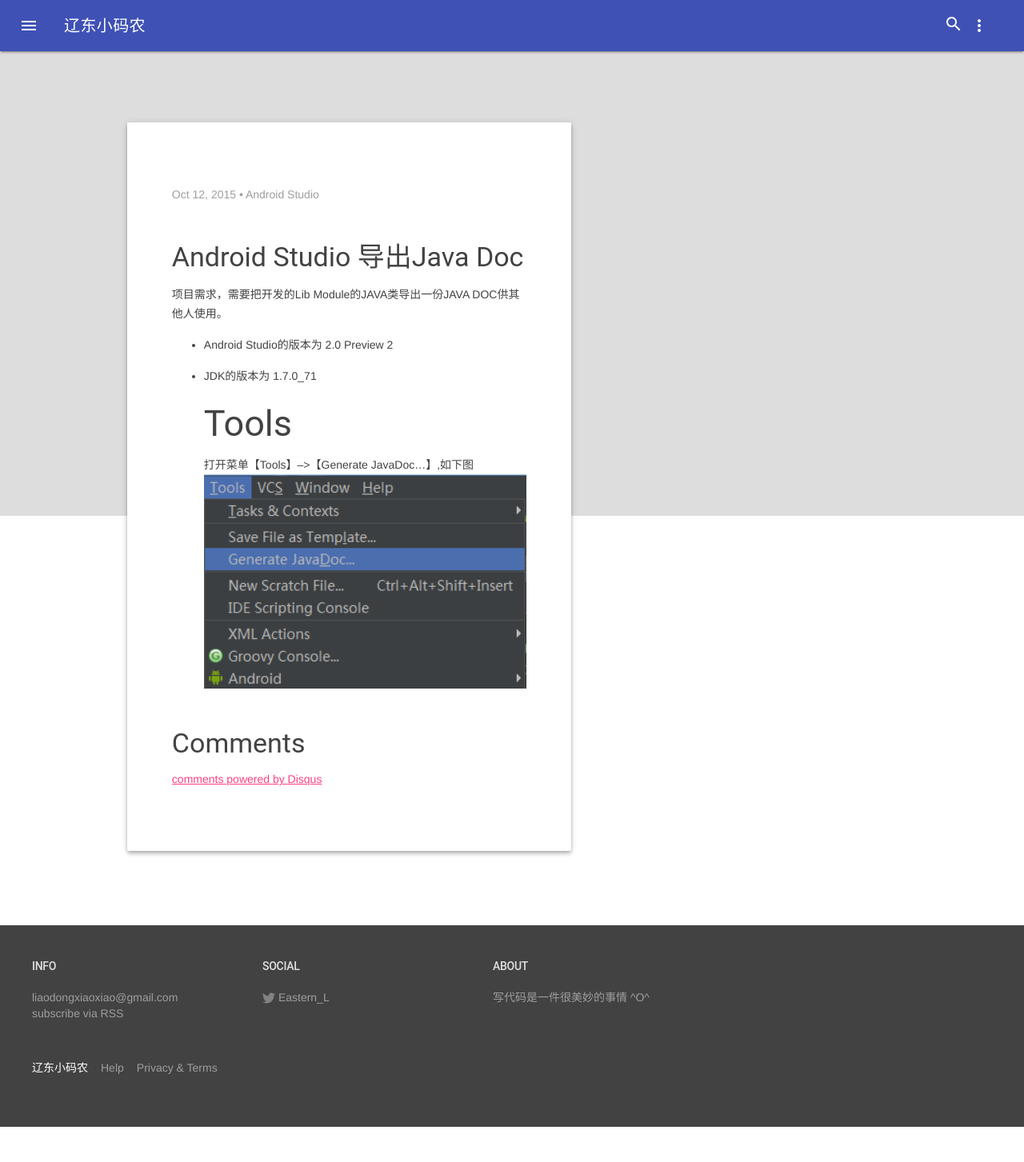
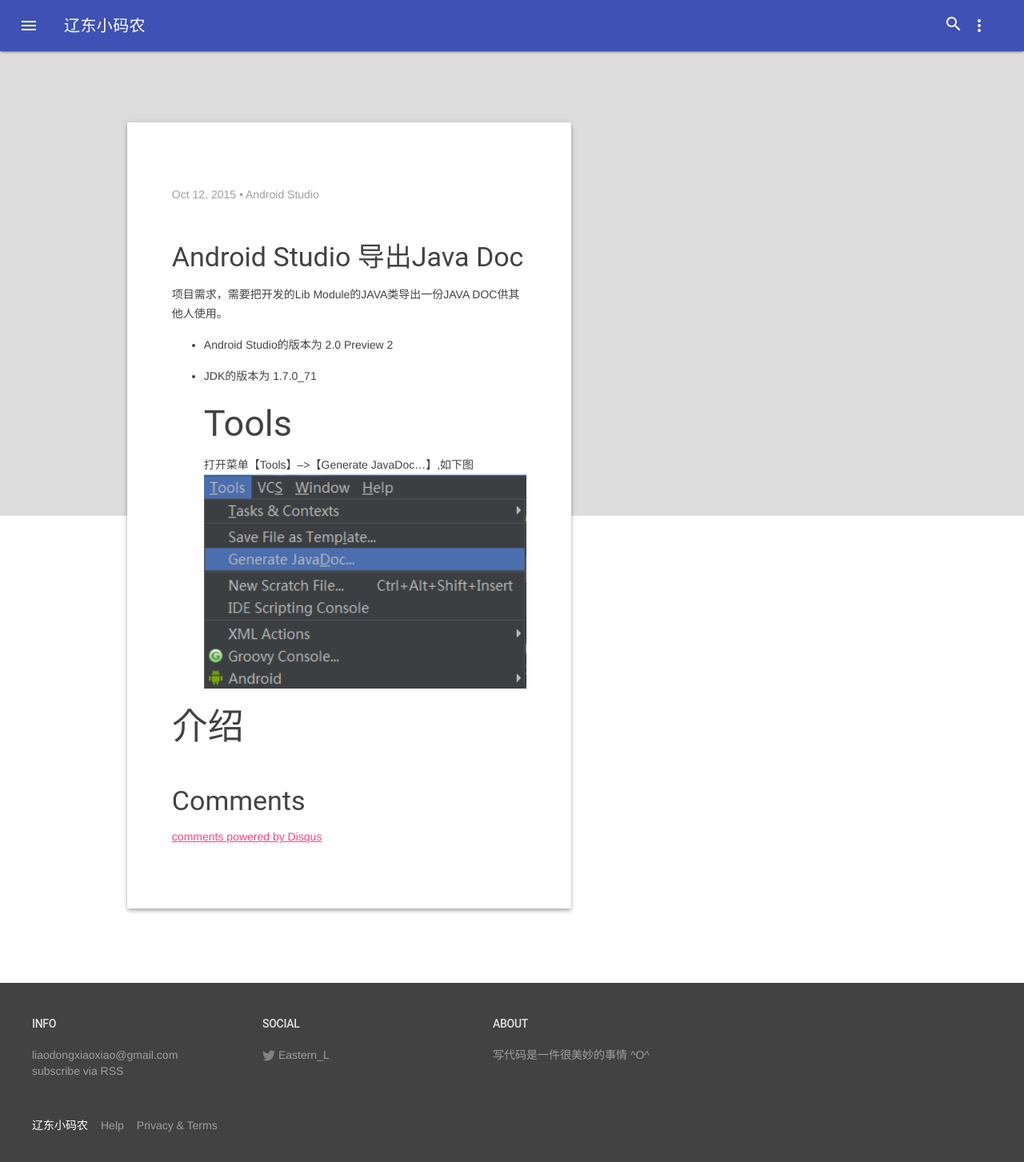
Before and after one commit to liaodongxiaoxiao/liaodongxiaoxiao.github.io, a Jekyll site: the page built from _posts/2015-12-10-Android-Studio-Export-Java-Doc.markdown, in a window 1280 px wide. Shown: the whole page at 80% size. Built offline with Jekyll 4.4.1, drawn with Linux system fonts in a browser that asks for light colours; comment, search, counter and statistics services are not loaded.

Commit message:
添加一篇日志

```diff
--- a/_posts/2015-12-10-Android-Studio-Export-Java-Doc.markdown
+++ b/_posts/2015-12-10-Android-Studio-Export-Java-Doc.markdown
@@ -12,3 +12,5 @@
 ## Tools
 打开菜单【Tools】-->【Generate JavaDoc...】,如下图
 ![图片1]({{ site.url }}/img/asjd01.png)
+
+## 介绍
```
